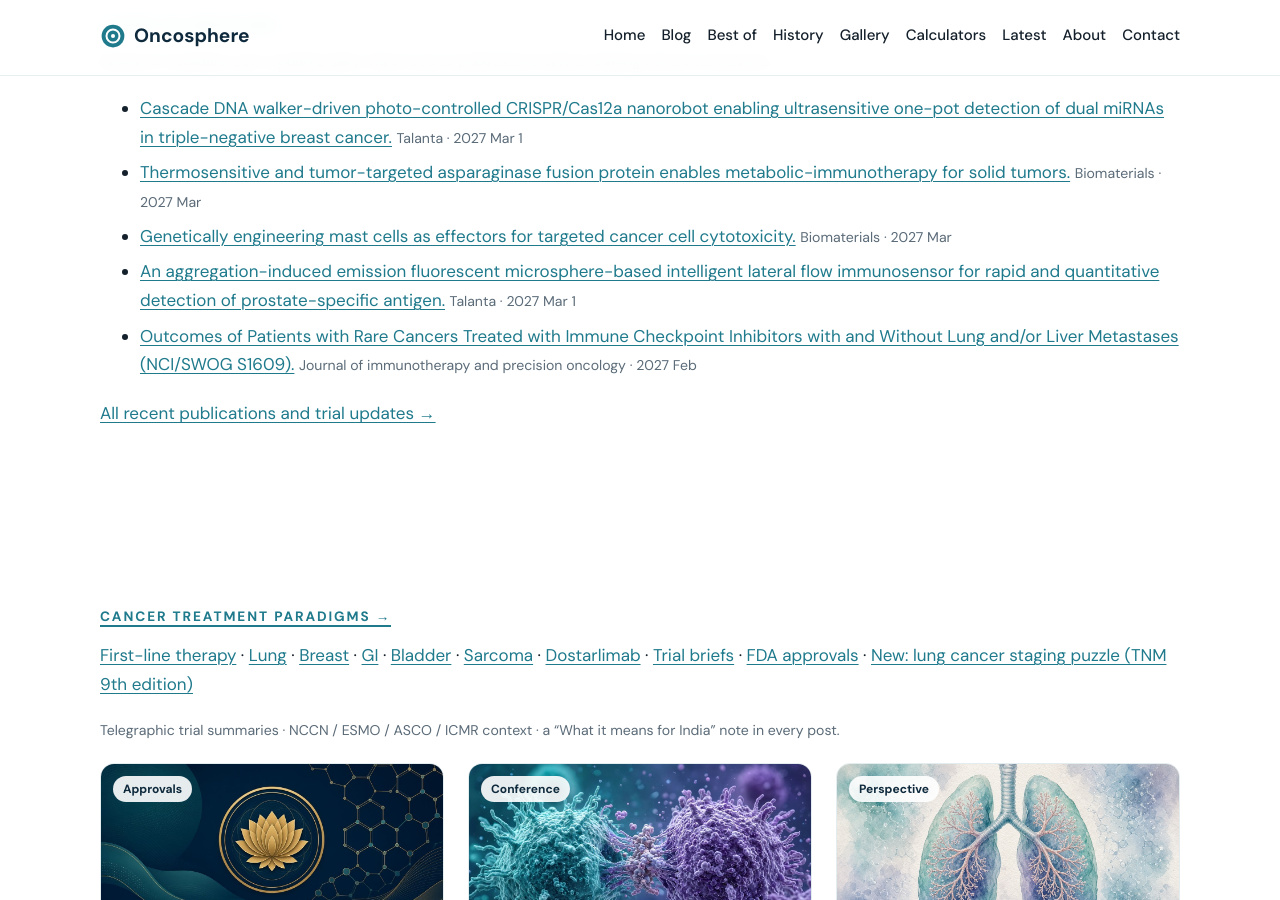
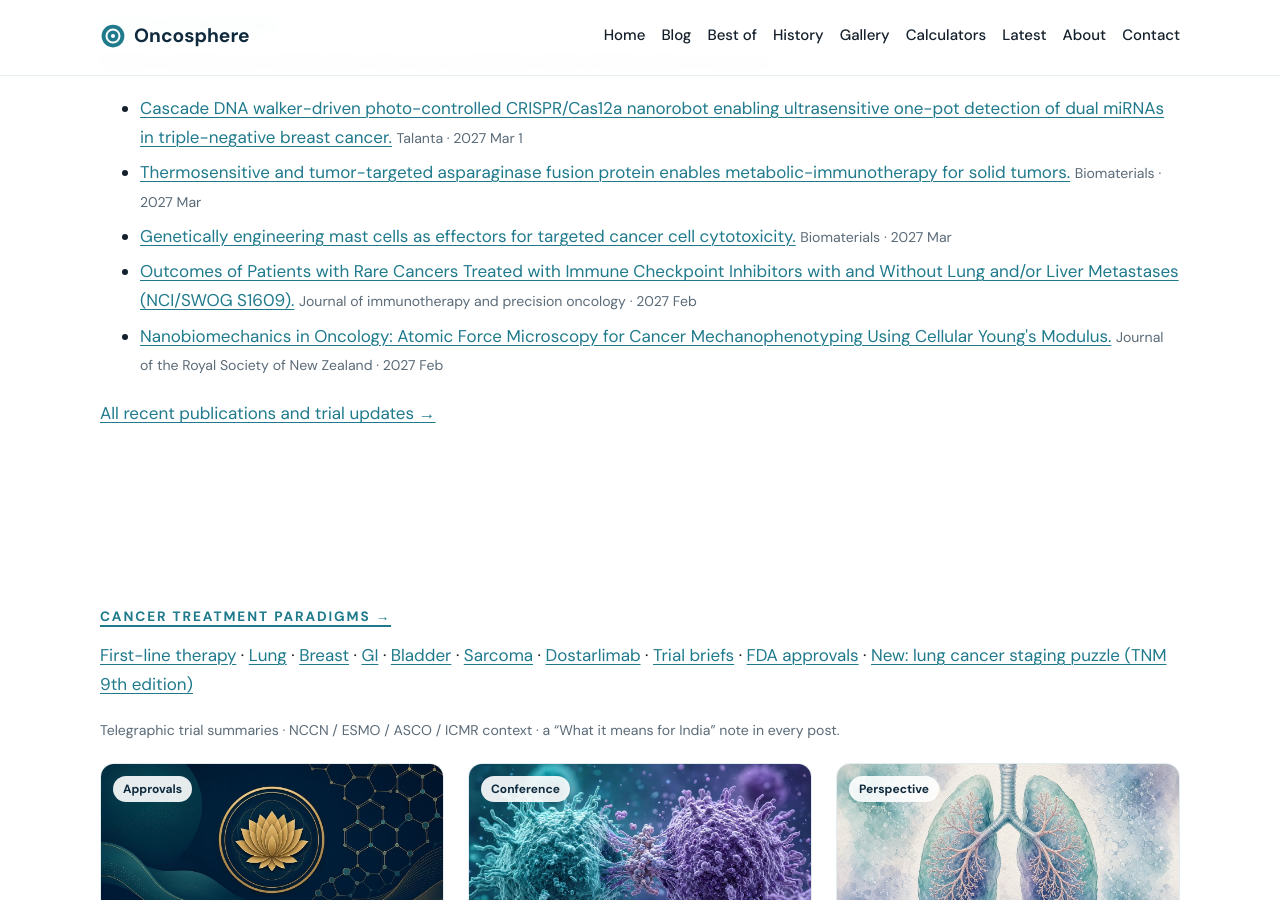
Before and after one commit to senthilstar/Oncosphere, a Jekyll site: the page built from index.html, in a window 1280 px wide and 900 px high, scrolled down 974 px. Built offline with Jekyll 4.4.1, drawn with Linux system fonts in a browser that asks for light colours.

Commit message:
Refresh oncology research feeds

```diff
--- a/_data/latest_pubmed.json
+++ b/_data/latest_pubmed.json
@@ -56,22 +56,6 @@
       "He K"
     ],
     "url": "https://pubmed.ncbi.nlm.nih.gov/42896419/"
-  },
-  {
-    "pmid": "42874359",
-    "title": "An aggregation-induced emission fluorescent microsphere-based intelligent lateral flow immunosensor for rapid and quantitative detection of prostate-specific antigen.",
-    "journal": "Talanta",
-    "pubdate": "2027 Mar 1",
-    "authors": [
-      "Wu Y",
-      "Wang Y",
-      "Huang X",
-      "Chen G",
-      "Gu Y",
-      "Wang X",
-      "Liu Q"
-    ],
-    "url": "https://pubmed.ncbi.nlm.nih.gov/42874359/"
   },
   {
     "pmid": "42999803",
@@ -264,5 +248,15 @@
       "Pereira Gimba ER"
     ],
     "url": "https://pubmed.ncbi.nlm.nih.gov/42918430/"
+  },
+  {
+    "pmid": "42869113",
+    "title": "Single-gRNA CRISPR/eCas9-mediated simultaneous targeting of cIAP1 and cIAP2 in colorectal cancer cells: RNA-seq reveals distinct transcriptomic and apoptotic responses.",
+    "journal": "Gene",
+    "pubdate": "2027 Jan 5",
+    "authors": [
+      "Batır MB"
+    ],
+    "url": "https://pubmed.ncbi.nlm.nih.gov/42869113/"
   }
 ]
```
